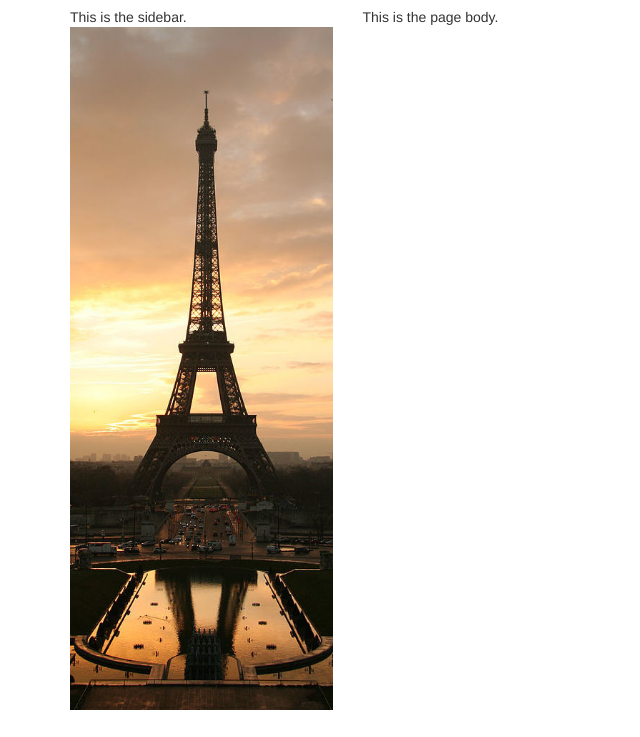
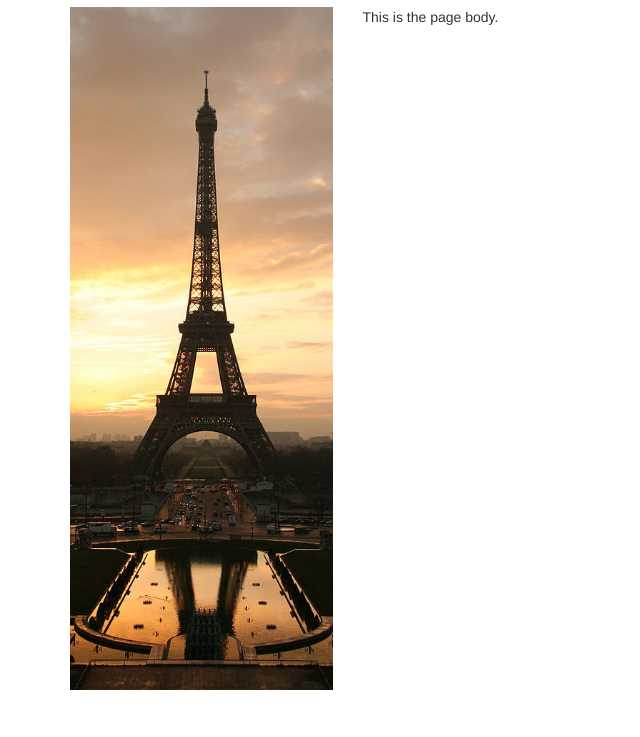
Before and after one commit to kzgach/kzgach.github.io, a plain HTML site: page index.html in a window 1280 px wide. Shown: the part 63-800 px from the top of the page, without its empty margins (0-640 px from the left). Drawn offline with nearby package versions, Linux system fonts and the light colour scheme.

Commit message:
definitely added image

```diff
--- a/index.html
+++ b/index.html
@@ -22,10 +22,7 @@
     		<div class="col-md-12"><h1><p class="text-muted">This is Katie's website.</p></h1></div>
     	</div>
     <div class="row">
- 		 <div class="col-md-3">This is the sidebar.
- 		 <br>
- 		 <img src="images/toureiffel.jpg" class="img-responsive" alt="Responsive image">
- 		 </div>
+ 		 <div class="col-md-3"><img src="images/toureiffel.jpg" class="img-responsive" alt="Responsive image"></div>
 
   		<div class="col-md-9">This is the page body.</div>
 	</div>
```
